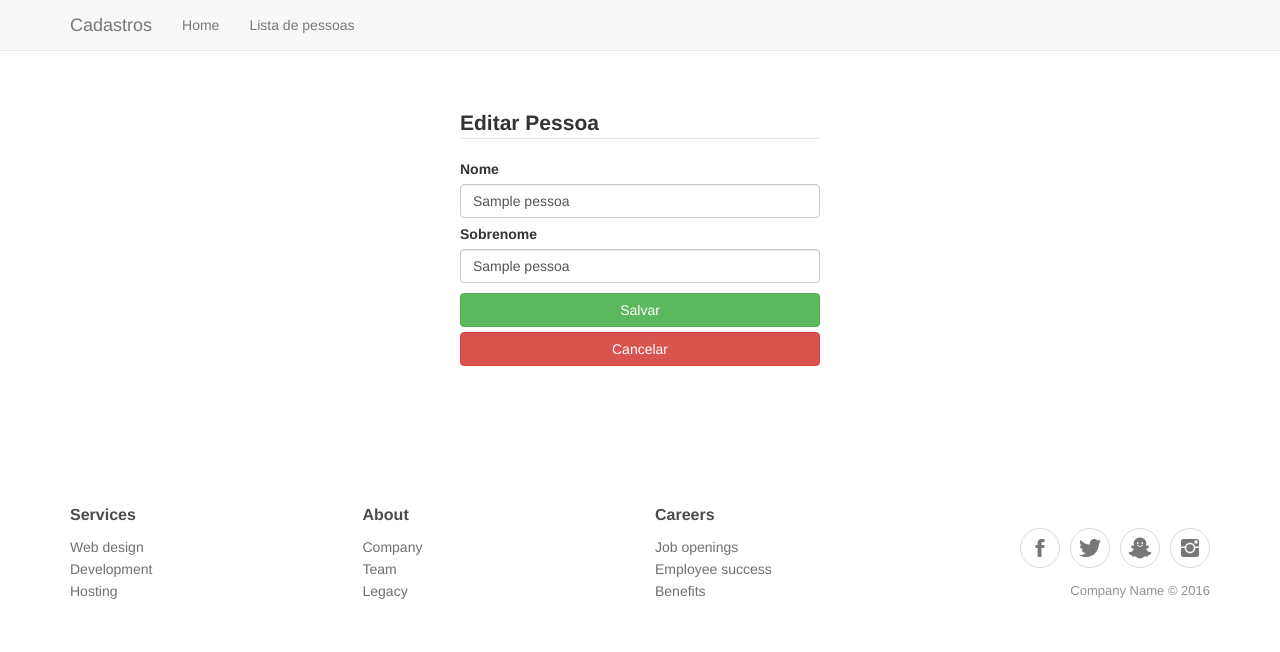
After one commit to CleberMaciel/SimplesCRUD, a CodeIgniter app: page /simplecrud/index.php/pessoa/editar_pessoas/1 in a window 1280 px wide. The commit adds this page. Shown: the top 652 px of the page. Run offline with CodeIgniter, Linux system fonts and the light colour scheme; tables that the repository leaves empty or names only in its code hold one stand-in row (values such as "Sample post"); some libraries are stand-ins or nearby versions; some web fonts are replaced.

Commit message:
editar pessoa funcionando

```diff
--- a/application/config/database.php
+++ b/application/config/database.php
@@ -77,7 +77,7 @@ $db['default'] = array(
 	'dsn'	=> '',
 	'hostname' => 'localhost',
 	'username' => 'root',
-	'password' => '1234',
+	'password' => '',
 	'database' => 'pessoas',
 	'dbdriver' => 'mysqli',
 	'dbprefix' => '',
--- a/application/controllers/Pessoa.php
+++ b/application/controllers/Pessoa.php
@@ -44,4 +44,25 @@ class Pessoa extends CI_Controller {
         }
     }
 
+    function editar_pessoas($id) {
+        $data['pessoa_editar'] = $this->model->editar($id);
+        $this->load->view('template/header');
+        $this->load->view('editar_pessoa', $data);
+        $this->load->view('template/footer');
+    }
+
+    function atualizar_pessoa() {
+        $data['id'] = $this->input->post('id');
+        $data['nome'] = $this->input->post('nome');
+        $data['sobrenome'] = $this->input->post('sobrenome');
+
+        if ($this->model->atualizar($data) == true) {
+            $this->session->set_flashdata('true', 'msg');
+            redirect('pessoa');
+        } else {
+            $this->session->set_flashdata('err', 'msg');
+            redirect('pessoa');
+        }
+    }
+
 }
--- a/application/models/Pessoa_model.php
+++ b/application/models/Pessoa_model.php
@@ -22,4 +22,16 @@ class Pessoa_model extends CI_Model {
         return $lista->result();
     }
 
+    function editar($id) {
+        $this->db->where('id', $id);
+        $result = $this->db->get('pessoas');
+        return $result->result();
+    }
+
+    function atualizar($data) {
+        $this->db->where('id', $data['id']);
+        $this->db->set($data);
+        return $this->db->update('pessoas');
+    }
+
 }
--- /dev/null
+++ b/application/views/editar_pessoa.php
@@ -0,0 +1,21 @@
+<div>
+    <div class="container">
+
+        <div class="row" style="padding-top:18px;">
+            <div class="col-lg-offset-4 col-lg-push-0 col-md-4 col-md-offset-2 col-md-pull-0">
+                <?php echo form_open('pessoa/atualizar_pessoa', 'id="form-usuario"', 'class="ui large form"'); ?>
+                <fieldset>
+                    <legend><strong>Editar Pessoa</strong></legend>
+                </fieldset>
+                <input type="hidden" id="id" name="id" value="<?php echo $pessoa_editar[0]->id; ?>"/>
+                <label>Nome </label>
+                <input class="form-control" type="text" name="nome" required="" placeholder="nome" maxlength="20" minlength="1" value="<?php echo $pessoa_editar[0]->nome; ?>">
+                <label style="margin-top:6px;">Sobrenome </label>
+                <input class="form-control" type="text" name="sobrenome" required="" placeholder="sobrenome" maxlength="20" minlength="1" value="<?php echo $pessoa_editar[0]->sobrenome; ?>">
+                <button class="btn btn-success btn-block" type="submit" style="margin-top:10px;">Salvar </button>
+                <button class="btn btn-danger btn-block" href="<?php echo base_url();?>">Cancelar </button>
+                <?php echo form_close(); ?>
+            </div>
+        </div>
+    </div>
+</div>
--- a/application/views/pessoa.php
+++ b/application/views/pessoa.php
@@ -31,16 +31,16 @@
                             <tr>
                                 <th>Nome </th>
                                 <th>Sobrenome </th>
-                                <th>Função </th>
+                                <th>Funções </th>
                             </tr>
                         </thead>
-
                         <tbody>
                             <?php foreach ($pessoas as $p): ?>
                                 <tr>
                                     <td><?php echo $p->nome ?></td>
                                     <td><?php echo $p->sobrenome ?></td>
                                     <td><a class="btn btn-danger btn-sm" role="button" href="<?php echo base_url() . 'pessoa/excluir/' . $p->id; ?>">Excluir </a></td>
+                                    <td><a class="btn btn-danger btn-sm" role="button" href="<?php echo base_url() . 'pessoa/editar_pessoas/' . $p->id; ?>">Editar </a></td>
                                 </tr>
                             <?php endforeach; ?>
                         </tbody>
```
